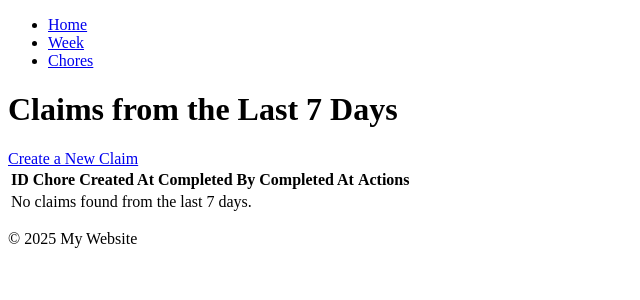
After one commit to jen-w/chore-wars-clone, a Flask app: page /week in a window 1280 px wide. The commit adds this page. Shown: the top 300 px of the page, without its empty margins (0-640 px from the left). Run offline with Flask 3, Linux system fonts and the light colour scheme.

Commit message:
First pass

```diff
--- a/app.py
+++ b/app.py
@@ -1,7 +1,128 @@
-from flask import Flask, render_template
+from flask import Flask, render_template, request, redirect, url_for, jsonify
+from models import db, Chore, Claim  # Import db and models from models.py
+from datetime import datetime, timedelta
 
 app = Flask(__name__)
+app.config['SQLALCHEMY_DATABASE_URI'] = 'sqlite:///database.db'
+app.config['SQLALCHEMY_TRACK_MODIFICATIONS'] = False
 
-@app.route("/")
-def hello_world():
-    return render_template("index.html", title="Hello")
+db.init_app(app)
+
+# Routes
+@app.route('/')
+def index():
+    return render_template('index.html')
+
+@app.route('/week')
+def week():
+    # Get today's date and calculate the date 7 days ago
+    seven_days_ago = datetime.utcnow() - timedelta(days=7)
+
+    # Fetch all claims created in the last 7 days
+    recent_claims = Claim.query.filter(Claim.created_at >= seven_days_ago).all()
+
+    return render_template('week.html', claims=recent_claims)
+
+@app.route('/chores')
+def chores():
+    # Fetch all chores
+    all_chores = Chore.query.all()
+    return render_template('chores.html', chores=all_chores)
+
+# Create New Claim Route
+@app.route('/claim/create', methods=['GET', 'POST'])
+def create_claim():
+    if request.method == 'POST':
+        # Get data from form submission
+        chore_id = request.form['chore_id']
+        value = request.form['value']
+        created_by = request.form['created_by']
+        completed_by = request.form['completed_by']
+        note = request.form['note']
+
+        # Create a new claim
+        new_claim = Claim(
+            chore_id=chore_id,
+            value=value,
+            created_by=created_by,
+            completed_by=completed_by,
+            note=note
+        )
+        db.session.add(new_claim)
+        db.session.commit()
+
+        return redirect(url_for('week'))  # Redirect to the week page after creation
+
+    # Fetch all chores to display in the dropdown list for chore selection
+    chores = Chore.query.all()
+    return render_template('claim_form.html', chores=chores)
+
+# Edit Claim Route
+@app.route('/claim/edit/<int:id>', methods=['GET', 'POST'])
+def edit_claim(id):
+    claim = Claim.query.get(id)
+    if not claim:
+        return jsonify({"message": "Claim not found"}), 404
+
+    if request.method == 'POST':
+        # Get data from form submission
+        claim.chore_id = request.form['chore_id']
+        claim.value = request.form['value']
+        claim.completed_by = request.form['completed_by']
+        claim.completed_at = request.form['completed_at']
+        claim.note = request.form['note']
+        claim.updated_at = datetime.utcnow()  # Update the timestamp
+
+        db.session.commit()
+
+        return redirect(url_for('week'))  # Redirect to the week page after editing
+
+    # Fetch all chores to display in the dropdown list for chore selection
+    chores = Chore.query.all()
+    return render_template('claim_form.html', claim=claim, chores=chores)
+
+# Create New Chore Route
+@app.route('/chore/create', methods=['GET', 'POST'])
+def create_chore():
+    if request.method == 'POST':
+        # Get data from form submission
+        value = request.form['value']
+        name = request.form['name']
+        description = request.form['description']
+        category = request.form['category']
+
+        # Create a new chore
+        new_chore = Chore(value=value, name=name, description=description, category=category)
+        db.session.add(new_chore)
+        db.session.commit()
+
+        return redirect(url_for('chores'))  # Redirect to the chores page after creation
+
+    return render_template('chore_form.html')
+
+# Edit Chore Route
+@app.route('/chore/edit/<int:id>', methods=['GET', 'POST'])
+def edit_chore(id):
+    chore = Chore.query.get(id)
+    if not chore:
+        return jsonify({"message": "Chore not found"}), 404
+
+    if request.method == 'POST':
+        # Get data from form submission
+        chore.value = request.form['value']
+        chore.name = request.form['name']
+        chore.description = request.form['description']
+        chore.category = request.form['category']
+
+        db.session.commit()
+
+        return redirect(url_for('chores'))  # Redirect to the chores page after editing
+
+    return render_template('chore_form.html', chore=chore)
+
+# Create tables
+with app.app_context():
+    db.create_all()
+
+if __name__ == '__main__':
+    app.run(debug=True)
--- a/requirements.txt
+++ b/requirements.txt
@@ -1 +1,3 @@
 Flask==2.3.2
+Flask-SQLAlchemy==3.0.2
+SQLAlchemy==2.0.0
--- /dev/null
+++ b/templates/base.html
@@ -0,0 +1,28 @@
+<!-- templates/base.html -->
+<!DOCTYPE html>
+<html lang="en">
+<head>
+    <meta charset="UTF-8">
+    <meta name="viewport" content="width=device-width, initial-scale=1.0">
+    <title>{% block title %}My Website{% endblock %}</title>
+</head>
+<body>
+    <!-- Navbar at the top of the page -->
+    <nav>
+        <ul>
+            <li><a href="{{ url_for('index') }}">Home</a></li>
+            <li><a href="{{ url_for('week') }}">Week</a></li>
+            <li><a href="{{ url_for('chores') }}">Chores</a></li>
+        </ul>
+    </nav>
+
+    <!-- The page-specific content will be inserted here -->
+    <main>
+        {% block content %}{% endblock %}
+    </main>
+
+    <footer>
+        <p>&copy; 2025 My Website</p>
+    </footer>
+</body>
+</html>
--- /dev/null
+++ b/templates/week.html
@@ -0,0 +1,44 @@
+<!-- templates/week.html -->
+{% extends "base.html" %}
+
+{% block title %}Week | My Website{% endblock %}
+
+{% block content %}
+    <h1>Claims from the Last 7 Days</h1>
+
+    <!-- Button to create a new claim -->
+    <a href="{{ url_for('create_claim') }}" class="btn btn-primary">Create a New Claim</a>
+
+    <!-- Table for displaying claims -->
+    <table>
+        <thead>
+            <tr>
+                <th>ID</th>
+                <th>Chore</th>
+                <th>Created At</th>
+                <th>Completed By</th>
+                <th>Completed At</th>
+                <th>Actions</th>
+            </tr>
+        </thead>
+        <tbody>
+            {% for claim in claims %}
+                <tr>
+                    <td>{{ claim.id }}</td>
+                    <td>{{ claim.chore_id }}</td>
+                    <td>{{ claim.created_at }}</td>
+                    <td>{{ claim.completed_by }}</td>
+                    <td>{{ claim.completed_at }}</td>
+                    <td>
+                        <a href="{{ url_for('edit_claim', claim_id=claim.id) }}">Edit</a> |
+                        <a href="{{ url_for('edit_claim', claim_id=claim.id) }}">Delete</a>
+                    </td>
+                </tr>
+            {% else %}
+                <tr>
+                    <td colspan="6">No claims found from the last 7 days.</td>
+                </tr>
+            {% endfor %}
+        </tbody>
+    </table>
+{% endblock %}
```
Also changed, not shown: models.py (added, +27 -0 lines), templates/chore_form.html (added, +21 -0 lines), templates/chores.html (added, +42 -0 lines), templates/claim_form.html (added, +21 -0 lines), templates/index.html (+7 -17 lines), 2 other files.
